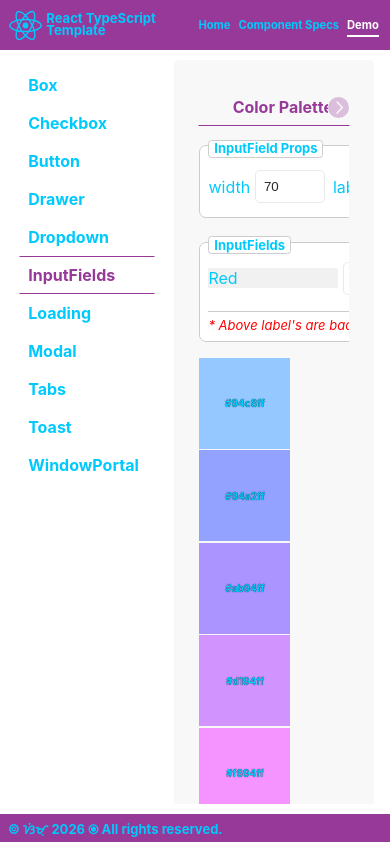
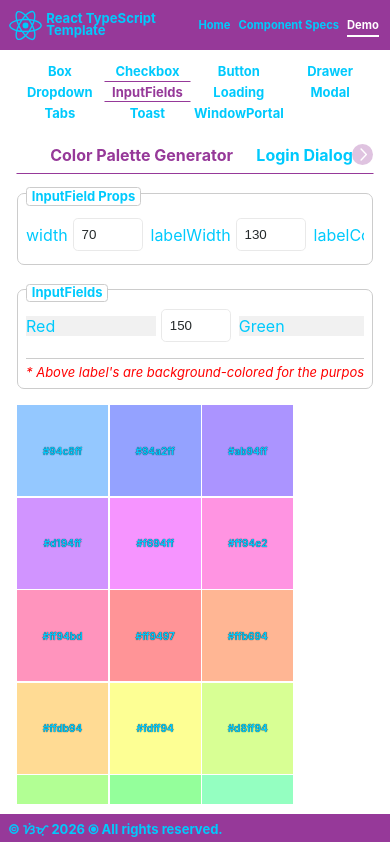
Before and after one commit to jaosimt/ts-app-template, a React (Create React App) app: page /demo/input-field in a window 390 px wide. Shown: the top 842 px of the page. Built offline with nearby package versions, Linux system fonts and the light colour scheme.

Commit message:
partial mobile friendly css for demo's

```diff
--- a/src/components/pages/demo/demoButton.tsx
+++ b/src/components/pages/demo/demoButton.tsx
@@ -29,7 +29,7 @@ const DemoButton: FC = () => {
 
     const dropDownChangeHandler = (name: string, value: string) => setProps({...props, [name]: value});
 
-    return <div data-component={'button-demo'} className={'display-flex gap-1 align-items-center flex-wrap'}>
+    return <div data-component={'button-demo'} className={'width-100p'}>
         <Box
             label={'Button Props'} boxClassName={'mb-1 with-fit-content'}>
             <div className="grid cols-2 no-padding gap-0p5-1">
--- a/src/components/pages/demo/demoCheckbox.tsx
+++ b/src/components/pages/demo/demoCheckbox.tsx
@@ -26,7 +26,7 @@ const DemoCheckbox: FC = () => {
 
     const dropDownChangeHandler = (name: string, value: string) => setProps({...props, [name]: value});
 
-    return <div data-component={'checkbox-demo'} className={'display-flex gap-1 align-items-center flex-wrap'}>
+    return <div data-component={'checkbox-demo'} className={'width-100p'}>
         <Box
             label={'Checkbox Props'} boxClassName={'mb-1 with-fit-content'}>
             <div className="grid cols-2 no-padding gap-0p5-1">
--- a/src/components/pages/demo/demoDrawer.tsx
+++ b/src/components/pages/demo/demoDrawer.tsx
@@ -55,11 +55,11 @@ const DemoDrawer: FC = () => {
 
     const dropDownChangeHandler = (value: DropdownObjectOptions) => setPosition(value);
 
-    return <div className={'width-100p position-relative display-flex justify-content-center align-items-center'} style={{height: 'calc(100% - 0.5rem)'}}>
+    return <div className={'width-100p'}>
         <Box
             label={'Drawer Props'}
             width={525}
-            boxClassName={'display-inline-block'}
+            boxClassName={'display-inline-block width-100p'}
             style={{top: '50%', position: 'absolute'}}
         >
             <div className={'grid cols-2'}>
--- a/src/components/pages/demo/demoDropdown.tsx
+++ b/src/components/pages/demo/demoDropdown.tsx
@@ -111,7 +111,7 @@ const DemoDropdown: FC = () => {
     const labelAlignChangeHandler = (value: any) => setProps({...props, labelAlign: value.value});
     const dropdownChangeHandler = (value: any) => setSelected(value);
 
-    return <div data-component={'checkbox-demo'} className={'display-flex gap-1 align-items-center flex-wrap'}>
+    return <div data-component={'checkbox-demo'} className={'width-100p'}>
         <Box label={'Dropdown Props'} boxClassName={'mb-1 with-fit-content'}>
             <div className="grid cols-2 no-padding gap-0p5-1">
                 <div>
--- a/src/components/pages/demo/demoInputField.tsx
+++ b/src/components/pages/demo/demoInputField.tsx
@@ -156,9 +156,9 @@ const DemoInputField: FC = () => {
         {
             name: 'Color Palette Generator',
             content: <>
-                <div className={'display-flex flex-direction-column gap-1 height-100p'}>
+                <div className={'display-flex flex-direction-column gap-1 height-100p width-100p'}>
                     <Box
-                        boxClassName={'width-fit-content'}
+                        boxClassName={'width-100p'}
                         className={'display-flex gap-0p5'} label={'InputField Props'} borderRadius={7}
                          backgroundColor={'#fff'} labelBackgroundColor={'#fff'}>
                         <InputField
@@ -206,7 +206,7 @@ const DemoInputField: FC = () => {
                             />
                         </div>
                     </Box>
-                    <Box boxClassName={'width-fit-content'} label={'InputFields'} borderRadius={7} backgroundColor={'#fff'} labelBackgroundColor={'#fff'}>
+                    <Box boxClassName={'width-100p'} label={'InputFields'} borderRadius={7} backgroundColor={'#fff'} labelBackgroundColor={'#fff'}>
                         <form noValidate>
                             <GridContainer className="colored-demo-label">
                                 <Red>
--- a/src/components/pages/demo/demoModal.tsx
+++ b/src/components/pages/demo/demoModal.tsx
@@ -119,7 +119,7 @@ const DemoModal: FC = () => {
             </Modal>
         }
 
-        <div className="display-inline-flex flex-direction-column gap-1">
+        <div className="display-inline-flex flex-direction-column gap-1 width-inherit">
             <Box
                 className={'display-flex gap-0p3 flex-direction-column'}
                 label={'Modal Props'}
--- a/src/components/pages/demo/demoToast.tsx
+++ b/src/components/pages/demo/demoToast.tsx
@@ -78,7 +78,7 @@ const DemoToast: FC = () => {
     }, [selectedTheme]);
 
     return <div data-component={'toast-demo'} className={'width-100p height-100p display-flex align-items-center justify-content-center'}>
-        <Box>
+        <Box boxClassName={'width-100p'}>
             <div className="display-flex flex-direction-column gap-0p5">
                 <div className={'pb-0p5 display-flex flex-direction-column gap-0p5'}>
                     <InputField type={'textarea'} labelWidth={110} width={300} label={'Toast Message'}
--- a/src/components/pages/demo/index.tsx
+++ b/src/components/pages/demo/index.tsx
@@ -1,34 +1,110 @@
 import { FC } from 'react';
 import { NavLink, Outlet, useLocation } from 'react-router';
+import styled from 'styled-components';
 import { classNames } from '../../../utils';
 import UnderConstruction from '../underConstruction';
+import { $headerBackgroundColor } from '../../../styles/variables';
+
+const Container = styled.div`
+    display: flex;
+    gap: 1rem;
+    width: 100%;
+    min-height: 490px;
+
+    @media (max-width: 768px) {
+        flex-direction: column;
+        gap: 0.5rem;
+    }
+`;
+
+// noinspection CssUnusedSymbol
+const Nav = styled.nav`
+    display: flex;
+    flex-direction: column;
+
+    a {
+        border: 1px solid transparent;
+        color: inherit;
+        padding: 0.5rem;
+
+        &.active {
+            border-bottom-color: ${$headerBackgroundColor};
+            border-top-color: ${$headerBackgroundColor};
+            color: ${$headerBackgroundColor};
+        }
+    }
+
+    @media (max-width: 768px) {
+        display: grid;
+        grid-template-columns: repeat(4, 1fr);
+        font-size: small;
+
+        a {
+            padding: 0.1rem;
+            text-align: center;
+        }
+    }
+`;
+
+const Wrapper = styled.div`
+    padding: 1.5rem;
+    border-radius: 0.3rem;
+    position: relative;
+    width: calc(100% - 150px);
+    background-color: #f8f8f8;
+
+    @media (max-width: 768px) {
+        width: 100%;
+        height: 100%;
+        padding: 0;
+        background-color: transparent;
+    }
+`;
+
+const InnerWrapper = styled.div`
+    display: flex;
+    flex-direction: column;
+    gap: 1rem;
+    width: 100%;
+    height: 100%;
+    overflow: auto;
+`;
 
 const Demo: FC = () => {
     const {pathname} = useLocation();
 
-    return <div data-component={'demo'} className={'width-100p'} style={{minHeight: '490px'}}>
-        <div className="display-flex gap-1" style={{height: '100%'}}>
-            <nav data-nav={'left'} className={'px-0p2 py-0p4'} style={{width: '150px', height: '100%'}}>
-                <NavLink to={'/demo/box'} className={({isActive}) => classNames(isActive && 'active', 'transition-200')}>Box</NavLink>
-                <NavLink to={'/demo/checkbox'} className={({isActive}) => classNames(isActive && 'active', 'transition-200')}>Checkbox</NavLink>
-                <NavLink to={'/demo/button'} className={({isActive}) => classNames(isActive && 'active', 'transition-200')}>Button</NavLink>
-                <NavLink to={'/demo/drawer'} className={({isActive}) => classNames(isActive && 'active', 'transition-200')}>Drawer</NavLink>
-                <NavLink to={'/demo/dropdown'} className={({isActive}) => classNames(isActive && 'active', 'transition-200')}>Dropdown</NavLink>
-                <NavLink to={'/demo/input-field'} className={({isActive}) => classNames(isActive && 'active', 'transition-200')}>InputFields</NavLink>
-                <NavLink to={'/demo/loading'} className={({isActive}) => classNames(isActive && 'active', 'transition-200')}>Loading</NavLink>
-                <NavLink to={'/demo/modal'} className={({isActive}) => classNames(isActive && 'active', 'transition-200')}>Modal</NavLink>
-                <NavLink to={'/demo/tabs'} className={({isActive}) => classNames(isActive && 'active', 'transition-200')}>Tabs</NavLink>
-                <NavLink to={'/demo/toast'} className={({isActive}) => classNames(isActive && 'active', 'transition-200')}>Toast</NavLink>
-                <NavLink to={'/demo/window-portal'} className={({isActive}) => classNames(isActive && 'active', 'transition-200')}>WindowPortal</NavLink>
-            </nav>
-            <div className={'p-1p5 border-radius-0p3 position-relative'} style={{width: 'calc(100% - 150px', backgroundColor: '#f8f8f8'}}>
-                {pathname === '/demo' && <UnderConstruction/>}
-                <div style={{overflow: 'auto', height: '100%'}}>
-                    <Outlet />
-                </div>
-            </div>
-        </div>
-    </div>;
+    return <Container data-component={'demo'}>
+        <Nav>
+            <NavLink to={'/demo/box'}
+                     className={({isActive}) => classNames(isActive && 'active', 'transition-200')}>Box</NavLink>
+            <NavLink to={'/demo/checkbox'}
+                     className={({isActive}) => classNames(isActive && 'active', 'transition-200')}>Checkbox</NavLink>
+            <NavLink to={'/demo/button'}
+                     className={({isActive}) => classNames(isActive && 'active', 'transition-200')}>Button</NavLink>
+            <NavLink to={'/demo/drawer'}
+                     className={({isActive}) => classNames(isActive && 'active', 'transition-200')}>Drawer</NavLink>
+            <NavLink to={'/demo/dropdown'}
+                     className={({isActive}) => classNames(isActive && 'active', 'transition-200')}>Dropdown</NavLink>
+            <NavLink to={'/demo/input-field'}
+                     className={({isActive}) => classNames(isActive && 'active', 'transition-200')}>InputFields</NavLink>
+            <NavLink to={'/demo/loading'}
+                     className={({isActive}) => classNames(isActive && 'active', 'transition-200')}>Loading</NavLink>
+            <NavLink to={'/demo/modal'}
+                     className={({isActive}) => classNames(isActive && 'active', 'transition-200')}>Modal</NavLink>
+            <NavLink to={'/demo/tabs'}
+                     className={({isActive}) => classNames(isActive && 'active', 'transition-200')}>Tabs</NavLink>
+            <NavLink to={'/demo/toast'}
+                     className={({isActive}) => classNames(isActive && 'active', 'transition-200')}>Toast</NavLink>
+            <NavLink to={'/demo/window-portal'}
+                     className={({isActive}) => classNames(isActive && 'active', 'transition-200')}>WindowPortal</NavLink>
+        </Nav>
+        <Wrapper>
+            {pathname === '/demo' && <UnderConstruction/>}
+            <InnerWrapper>
+                <Outlet/>
+            </InnerWrapper>
+        </Wrapper>
+    </Container>;
 };
 
 export default Demo;
```
Also changed, not shown: src/components/pages/demo/demoLoading.tsx (+4 -4 lines).
